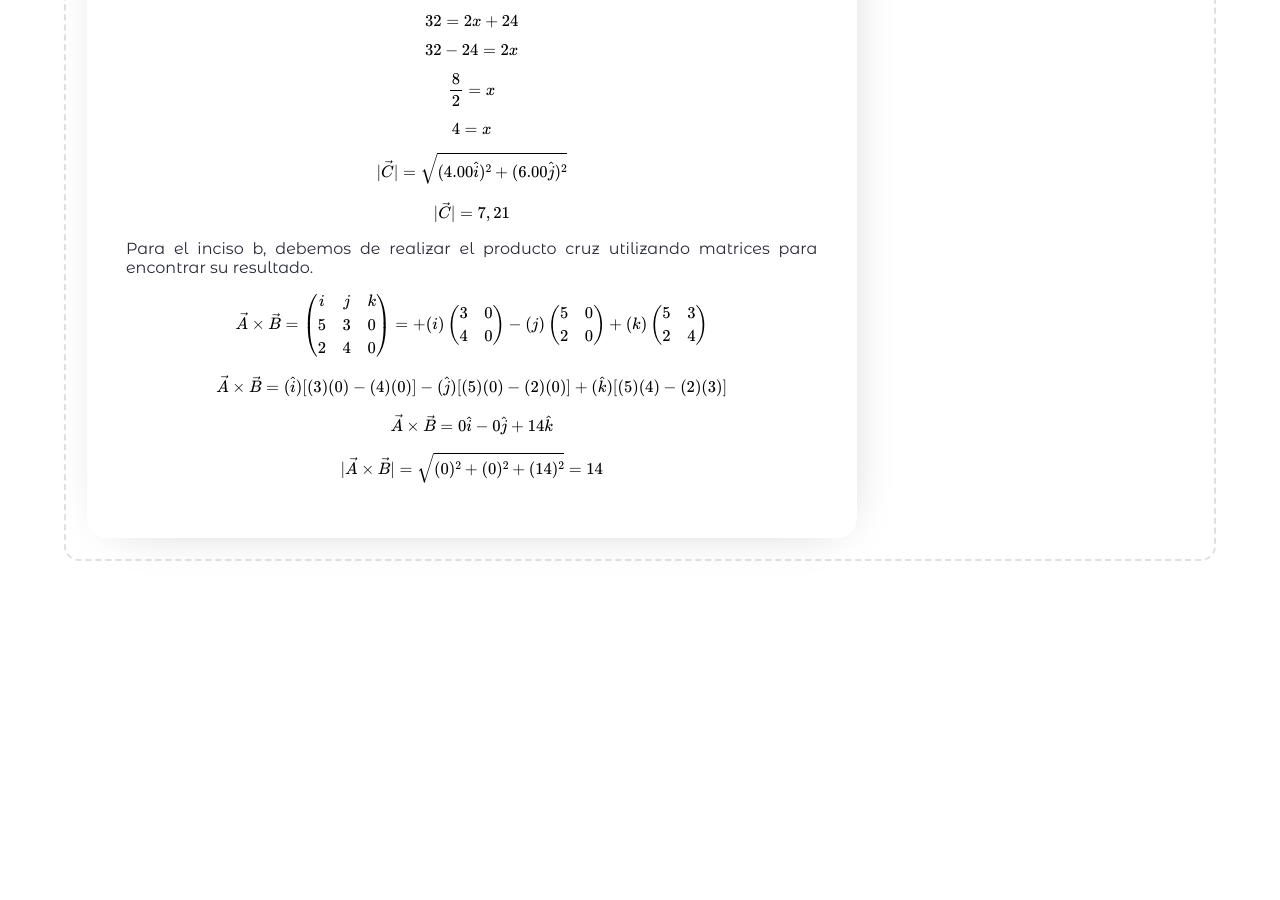
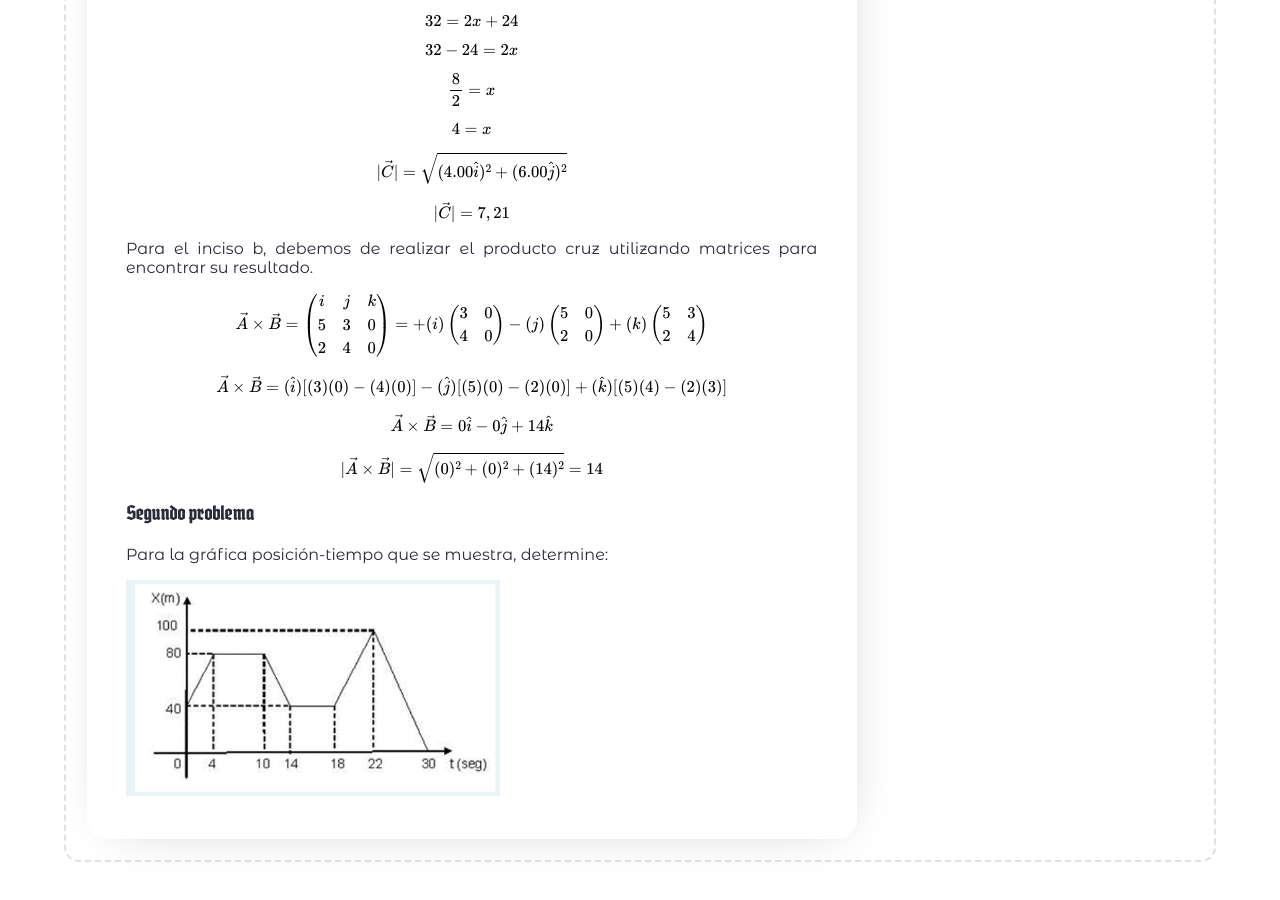
Before and after one commit to jorgeAML/creativeaml, a Jekyll site: the page built from blog_posts/18-08-2023.md, in a window 1280 px wide and 900 px high, scrolled down 811 px. Built offline with Jekyll 4.4.1, drawn with Linux system fonts in a browser that asks for light colours; some web fonts are replaced; a script that is not in the unit is left out; comment, search, counter and statistics services are not loaded; before the commit the page ends 1410 px from its top, so only the background shows below that.

Commit message:
grafica ejericio 2

```diff
--- a/blog_posts/18-08-2023.md
+++ b/blog_posts/18-08-2023.md
@@ -46,3 +46,9 @@ $$\vec{A}\times\vec{B} = (\hat{i})[(3)(0)-(4)(0)] -(\hat{j})[(5)(0)-(2)(0)]+(\ha
 $$\vec{A}\times\vec{B} = 0\hat{i} - 0\hat{j} + 14\hat{k}$$
 $$|\vec{A}\times\vec{B}| = \sqrt{(0)^2 + (0)^2 + (14)^2} = 14$$
 </div>
+<div class="latex">
+<h3>Segundo problema</h3>
+<p>Para la gráfica posición-tiempo que se muestra, determine:</p>
+<img src="/assets/images/graficap2023.png">
+
+</div>
```
Also changed, not shown: assets/images/graficap2023.png (added).
